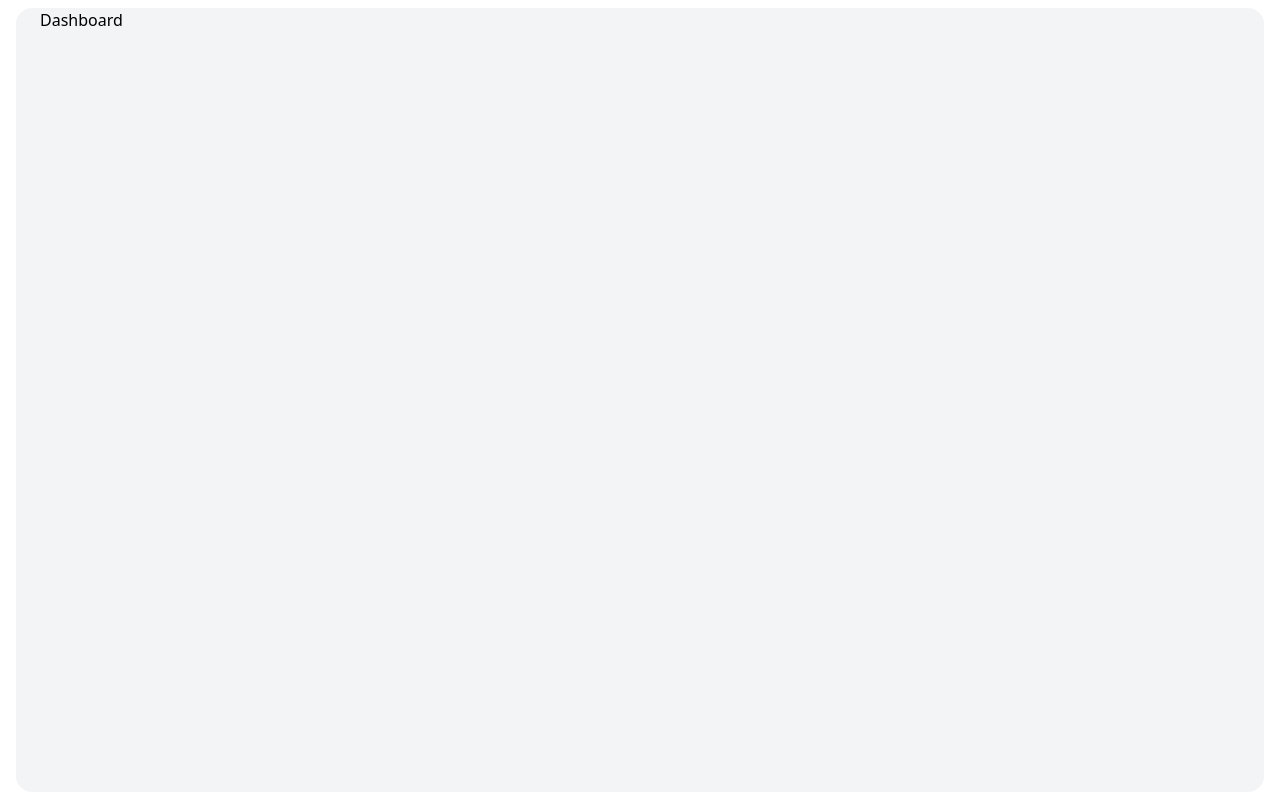
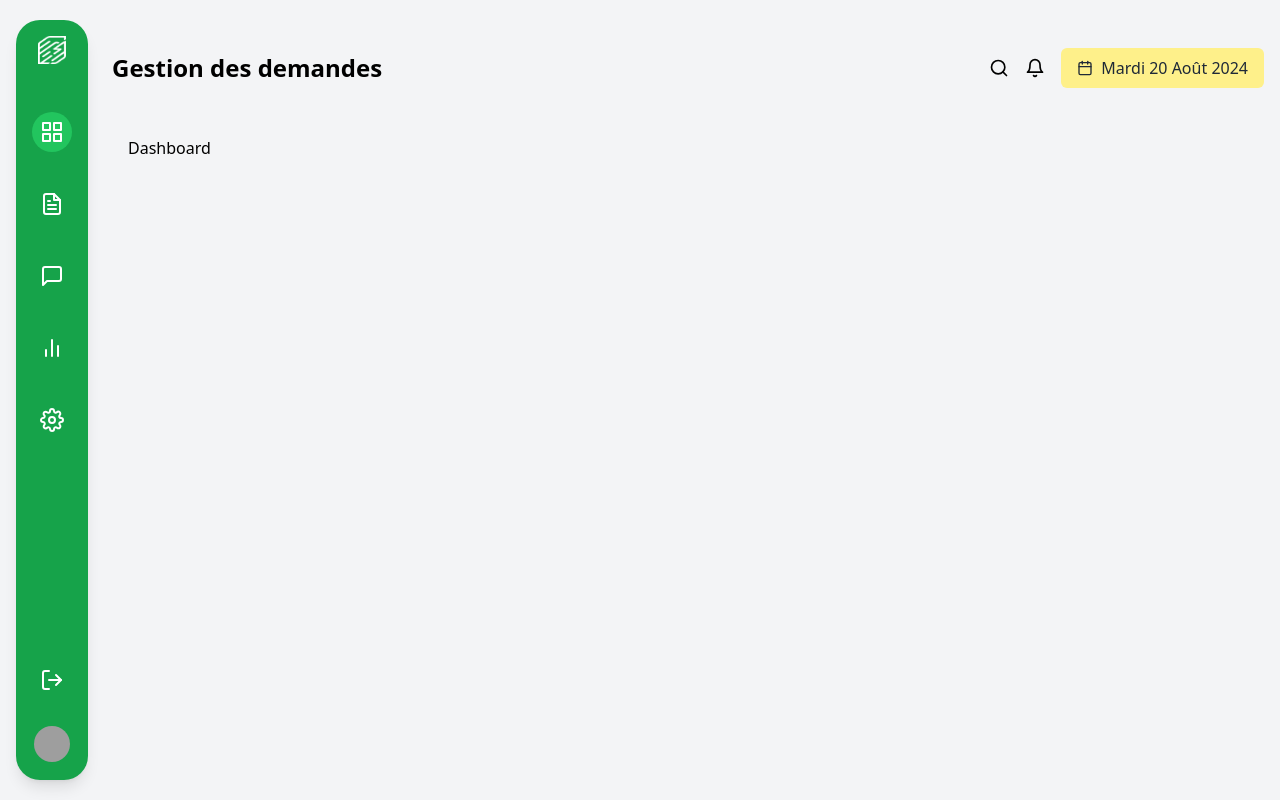
Before and after one commit to Black221/samakaayit-front-office, a React (Vite) app: page / in a window 1280 px wide. Built offline with nearby package versions, Linux system fonts and the light colour scheme; grey boxes are pictures that could not be loaded.

Commit message:
start implementing sidebar header and layout components

```diff
--- a/src/app/App.tsx
+++ b/src/app/App.tsx
@@ -28,7 +28,7 @@ function App() {
           <Route path="/demandes/*" element={<div>Demandes</div>} />
           <Route path="/messagerie" element={<div>Messagerie</div>} />
           <Route path="/statistiques" element={<div>Statistiques</div>} />
-          <Route path="/paramètres" element={<div>Paramètres</div>} />
+          <Route path="/parametres" element={<div>Paramètres</div>} />
         </Route>
       </Routes>
     </>
--- a/src/app/Layout.tsx
+++ b/src/app/Layout.tsx
@@ -1,63 +1,19 @@
-import { Outlet, useLocation } from "react-router-dom";
-import { useEffect, useRef, useState } from "react";
-import { useMainState } from "../hooks/useMainState";
+import { Outlet } from "react-router-dom";
+import Sidebar from "../components_obs/Sidebar";
+import Header from "../components_obs/Header";
 
+const Layout = () => {
+  return (
+    <div className="flex min-h-screen bg-gray-100">
+      <Sidebar />
+      <div className="flex-1 flex flex-col ml-24 mt-8">
+        <Header />
+        <main className="flex-1 p-8">
+          <Outlet />
+        </main>
+      </div>
+    </div>
+  );
+};
 
-export default function Layout() {
-
-    const [open, toggle] = useState(false);
-    const [float, setFloat] = useState(true);
-    const { largeScreen } = useMainState();
-
-    const ref = useRef<any>(null);
-    const sidebarRef = useRef<any>(null);
-
-    const handleClick = (e: any) => {
-        if (sidebarRef.current && !sidebarRef.current.contains(e.target) && open && !largeScreen) {
-            toggle(false);
-        }
-    }
-
-    useEffect(() => {
-        if (largeScreen) {
-            toggle(true);
-            setFloat(false);
-        } else {
-            toggle(false);
-            setFloat(true);
-        }
-    }, [largeScreen]);
-
-    const location = useLocation();
-
-    const getLinks = (path: string) => {
-
-        let ref = ''
-        const tab = path.split('/')
-        tab.shift();
-        if (tab[tab.length - 1] === '') tab.pop()
-
-        return tab.map((link) => {
-            ref = ref + link + '/'
-            return { label: link, icon: "", href: "/" + ref}
-        })
-    }
-
-    return (<>
-        <div  ref={ref} onClick={handleClick} className="flex relative">
-            <div ref={sidebarRef}>
-                {/* <Sidebar  open={open} float={float}  /> */}
-            </div>
-            <div  className="flex-1 flex flex-col  h-screen">
-                {/* <Header toggle={toggle} /> */}
-                <div className="flex-1 flex flex-col bg-white p-2 md:px-4">
-                    <div className=" bg-gray-100 rounded-2xl flex-1 md:px-6 p-4 py-0">
-                        {/* <Breadcrumb link={getLinks(location.pathname)} /> */}
-                        <Outlet />
-                    </div>
-                    {/* <Footer /> */}
-                </div>
-            </div>
-        </div>
-    </>)
-}
+export default Layout;
--- a/src/components_obs/Header.tsx
+++ b/src/components_obs/Header.tsx
@@ -1,63 +1,19 @@
-import { FaBell, FaComment, FaInfoCircle } from "react-icons/fa";
-import { useMainState } from "../hooks/useMainState";
-import { NavLink } from "react-router-dom";
+import { FiSearch, FiBell, FiCalendar } from "react-icons/fi";
 
-interface IHeader {
-    toggle: React.Dispatch<React.SetStateAction<boolean>>;
-}
+const Header = () => {
+  return (
+    <header className="flex justify-between items-center p-4 bg-transparent ">
+      <h1 className="text-2xl font-semibold">Gestion des demandes</h1>
+      <div className="flex items-center space-x-4">
+        <FiSearch className="text-xl cursor-pointer" />
+        <FiBell className="text-xl cursor-pointer" />
+        <button className="flex items-center space-x-2 bg-yellow-200 text-gray-800 py-2 px-4 rounded-md">
+          <FiCalendar />
+          <span>Mardi 20 Août 2024</span>
+        </button>
+      </div>
+    </header>
+  );
+};
 
-export default function Header ({toggle}: IHeader) {
-
-    const { notifications, messages } = useMainState();
-
-    return (<>
-        <header >
-            <nav className="w-full bg-white py-4 px-4">
-                <div className="flex items-center w-full gap-2">
-                    <Menu toggle={toggle} />
-                    <Logo />
-                    <div className="flex flex-1 justify-end items-center gap-6 pr-4">
-                        <Icon to="discussions" icon={<FaComment className="text-gray-500 size-6" />} count={messages.length} />
-                        <Icon to="notifications" icon={<FaBell className="text-gray-500 size-6" />} count={notifications.length + 2} />
-                        <Icon to="" icon={<FaInfoCircle className="text-gray-500 size-6" />}  count={0}  />
-                    </div>
-                </div>
-            </nav>
-        </header>
-    </>)
-}
-
-const Menu = ({toggle}: {toggle:React.Dispatch<React.SetStateAction<boolean>>}) => {
-
-    return(<>
-        <div>
-            <button onClick={ () => {
-                    toggle(prev => !prev)
-            }} data-collapse-toggle="mobile-menu-2" type="button" className="inline-flex items-center p-2 text-sm text-gray-500 rounded-lg lg:hidden hover:bg-gray-100 focus:outline-none focus:ring-2 focus:ring-gray-200 " aria-controls="mobile-menu-2" aria-expanded="false">
-                <span className="sr-only">Open main menu</span>
-                <svg className="size-8" fill="currentColor" viewBox="0 0 20 20" xmlns="http://www.w3.org/2000/svg"><path fillRule="evenodd" d="M3 5a1 1 0 011-1h12a1 1 0 110 2H4a1 1 0 01-1-1zM3 10a1 1 0 011-1h12a1 1 0 110 2H4a1 1 0 01-1-1zM3 15a1 1 0 011-1h12a1 1 0 110 2H4a1 1 0 01-1-1z" clipRule="evenodd"></path></svg>
-                <svg className="hidden size-8" fill="currentColor" viewBox="0 0 20 20" xmlns="http://www.w3.org/2000/svg"><path fillRule="evenodd" d="M4.293 4.293a1 1 0 011.414 0L10 8.586l4.293-4.293a1 1 0 111.414 1.414L11.414 10l4.293 4.293a1 1 0 01-1.414 1.414L10 11.414l-4.293 4.293a1 1 0 01-1.414-1.414L8.586 10 4.293 5.707a1 1 0 010-1.414z" clipRule="evenodd"></path></svg>
-            </button>
-        </div>
-    </>)
-}
-
-const Logo = () => {
-
-    return(<>
-        <a href="https://flowbite.com" className="flex items-center">
-            <img src="https://flowbite.com/docs/images/logo.svg" className="mr-3 h-6 sm:h-9" alt="Flowbite Logo" />
-            <span className="self-center text-xl font-semibold whitespace-nowrap ">Synapse</span>
-        </a>
-    </>)
-}
-
-const Icon = ({to, icon, count = 0}: {to: string, icon: React.ReactNode, count: number}) => {
-
-    return(<>
-        <NavLink to={to} className="relative">
-            {icon}
-            <div className={`${count > 0 ? "flex" : 'hidden'} absolute -top-2 -right-2 items-center justify-center size-5 text-xs font-semibold bg-blue-200 border border-white rounded-full`}>{count}</div>
-        </NavLink>
-    </>)
-}
+export default Header;
--- a/src/components_obs/Sidebar.tsx
+++ b/src/components_obs/Sidebar.tsx
@@ -1,77 +1,94 @@
-import { FaDoorOpen } from "react-icons/fa";
-import { useAuth } from "../hooks/useAuth";
-import { useLocation } from "react-router-dom";
+import {
+  FiGrid,
+  FiFileText,
+  FiMessageSquare,
+  FiBarChart2,
+  FiSettings,
+  FiLogOut,
+} from "react-icons/fi";
 import { NavLink } from "react-router-dom";
+import SamaKeuyitLogo from "../assets/Logo_dash-fonc.png";
+import LoggedInUserImage from "../assets/userImage.png";
 
-interface ISidebar {
-    open: boolean;
-    float?: boolean;
-    width?: number;
-    preview?: boolean;
-}
+const Sidebar = () => {
+  return (
+    <div className="flex flex-col h-[95vh] w-15 bg-green-600 p-4 space-y-6 rounded-3xl fixed left-4 top-1/2 transform -translate-y-1/2 shadow-lg">
+      <div className="flex justify-center mb-6">
+        <img src={SamaKeuyitLogo} alt="Logo" className="w-7 h-7" />
+      </div>
+      <nav className="flex flex-col items-center space-y-8 flex-grow">
+        <NavLink
+          to="/"
+          className={({ isActive }) =>
+            isActive
+              ? "text-white bg-green-500 p-2 rounded-full"
+              : "text-white p-2 hover:bg-green-500 rounded-full"
+          }
+        >
+          <FiGrid className="text-2xl" />
+        </NavLink>
 
-export default function Sidebar ({open, float, width}: ISidebar) {
+        <NavLink
+          to="/demandes"
+          className={({ isActive }) =>
+            isActive
+              ? "text-white bg-green-500 p-2 rounded-full"
+              : "text-white p-2 hover:bg-green-500 rounded-full"
+          }
+        >
+          <FiFileText className="text-2xl" />
+        </NavLink>
 
-    const { getUser } = useAuth();
+        <NavLink
+          to="/messagerie"
+          className={({ isActive }) =>
+            isActive
+              ? "text-white bg-green-500 p-2 rounded-full"
+              : "text-white p-2 hover:bg-green-500 rounded-full"
+          }
+        >
+          <FiMessageSquare className="text-2xl" />
+        </NavLink>
 
-    const location = useLocation();
-    const isCurrent = (path: string) => {
-        return location.pathname.includes(path);
-    }
+        <NavLink
+          to="/statistiques"
+          className={({ isActive }) =>
+            isActive
+              ? "text-white bg-green-500 p-2 rounded-full"
+              : "text-white p-2 hover:bg-green-500 rounded-full"
+          }
+        >
+          <FiBarChart2 className="text-2xl" />
+        </NavLink>
 
-    return (<>
-        <div className={`h-screen bg-white min-w-64 p-4 md:pr-0
-            flex flex-col z-[1000]
-            ${open ? 'left-0' : '-left-full'}
-            ${float ? 'fixed' : 'relative'}
-            ${width ? 'w-'+ width : ''}`} style={{
-                transition: "left 0.25s"
-            }}>
+        <NavLink
+          to="/parametres"
+          className={({ isActive }) =>
+            isActive
+              ? "text-white bg-green-500 p-2 rounded-full"
+              : "text-white p-2 hover:bg-green-500 rounded-full"
+          }
+        >
+          <FiSettings className="text-2xl" />
+        </NavLink>
+      </nav>
+      <div className="mt-8 flex justify-center">
+        <NavLink
+          to="/connexion"
+          className="text-white p-2 hover:bg-green-500 rounded-full"
+        >
+          <FiLogOut className="text-2xl" />
+        </NavLink>
+      </div>
+      <div className="mt-auto flex justify-center">
+        <img
+          src={LoggedInUserImage}
+          alt="User Avatar"
+          className="w-10 h-10 rounded-full border-2 border-transparent"
+        />
+      </div>
+    </div>
+  );
+};
 
-            <div className="w-full h-56 rounded-xl bg-gray-400 flex flex-col justify-evenly">
-                <div className="flex mx-auto items-center justify-center size-32 rounded-full bg-white">
-
-                </div>
-                <div>
-                    <div className="text-white text-center font-semibold">{getUser()?.email}</div>
-                    <div className="text-white text-center">{getUser()?.role}</div>
-                </div>
-            </div>
-            <div className="flex-1 py-4">
-                <div>
-                    <div className="text-gray-500 text-sm font-bold uppercase">Main</div>
-                    <ul>
-                        <Link to="/app" children="Dashboard" active={
-                            !isCurrent("/app/")
-                        } />
-                        <Link to="/app/discussions" children="Discussions" active={
-                            isCurrent("/discussions")
-                        } />
-                    </ul>
-                </div>
-                <div>
-                    <div className="text-gray-500 text-sm font-bold uppercase mt-4">Settings</div>
-                    <ul>
-                        <Link to="/app/settings" children="General" active={
-                            isCurrent("/settings") && !isCurrent("/settings/")
-                        } />
-                        <Link to="/app/settings/security" children="Security" active={
-                            isCurrent("/security")
-                        } />
-                    </ul>
-                </div>
-            </div>
-            <NavLink to={""} className="py-4 flex items-center gap-4">
-                <FaDoorOpen className="inline-block text-gray-500 size-8" />
-            </NavLink>
-        </div>
-    </>)
-}
-
-const Link = ({icon, to, children, active}: {icon?: React.ReactNode, to: string, children: string, active: boolean}) => {
-    return (<>
-        <li className={` hover:bg-gray-100 rounded-lg ${active ? 'bg-gray-100' : ''}`}>
-            {icon} <NavLink to={to} className="text-gray-500 py-2 px-4 block ">{children}</NavLink>
-        </li>
-    </>)
-}
+export default Sidebar;
```
Also changed, not shown: src/assets/Logo_dash-fonc.png (added), 1 other file (tests, documents, lock files or other folders).
